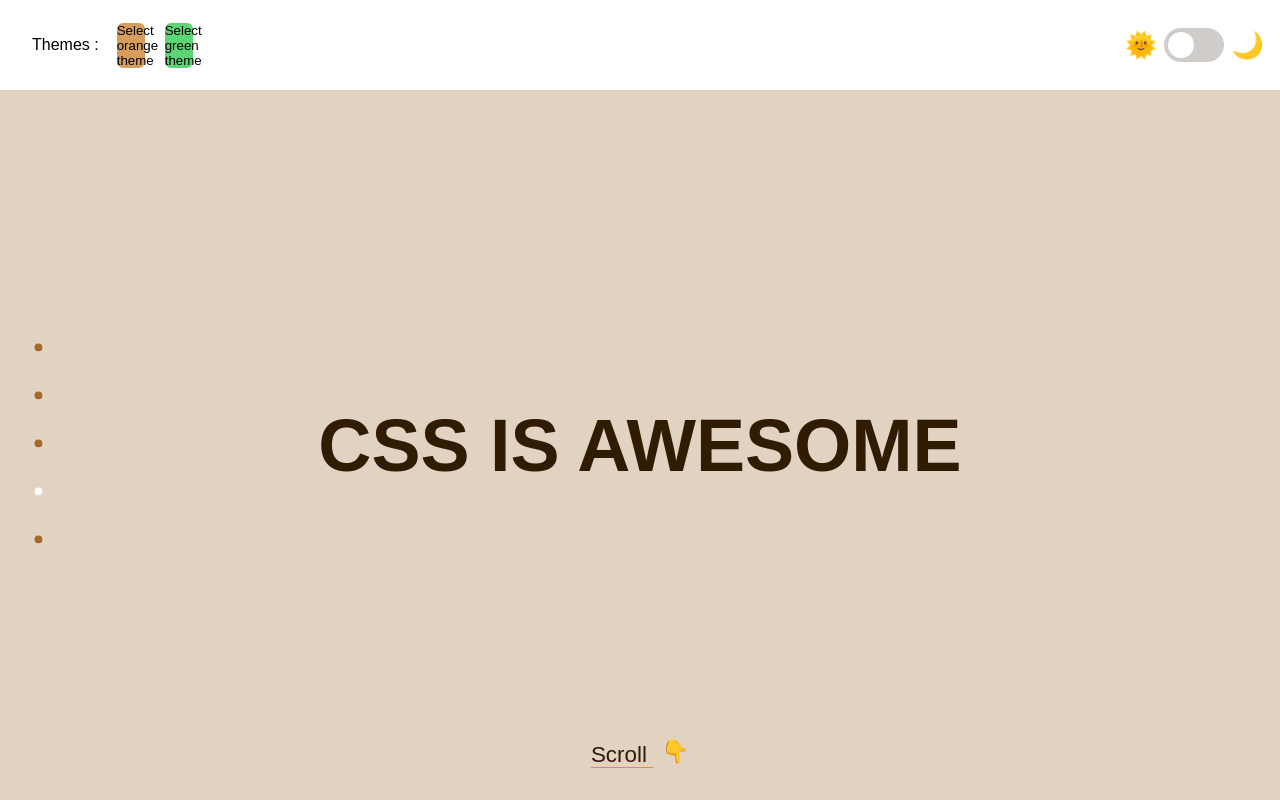
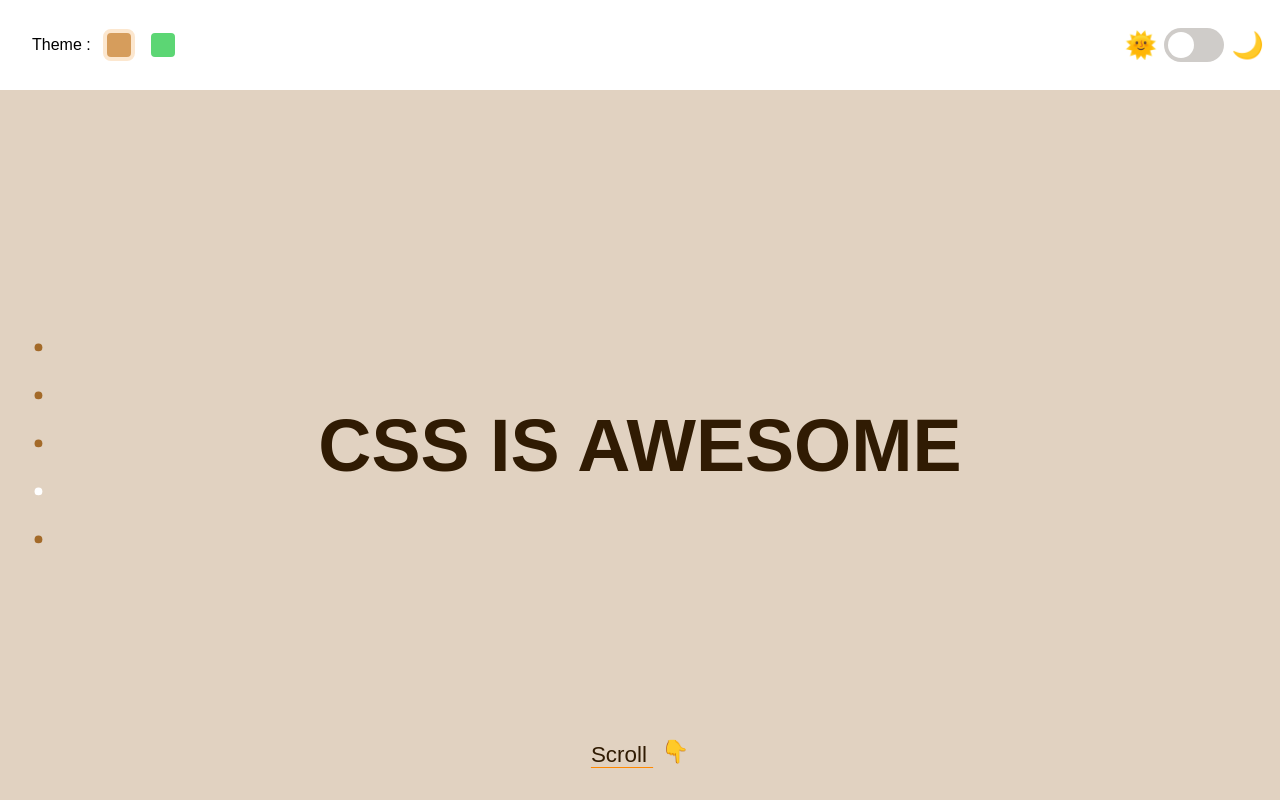
Before and after one commit to PabloBuisson/awesome-css, a plain HTML site: page index.html in a window 1280 px wide. Both pictures are taken after a click on the button "Select orange theme". Shown: the top 800 px of the page. Drawn offline with Linux system fonts and the light colour scheme.

Commit message:
improve accessibility on color theme buttons

```diff
--- a/index.html
+++ b/index.html
@@ -25,14 +25,14 @@
     <main>
         <header>
             <div id="container-color-theme">
-                Themes :
-                <button type="button" id="btn-orange-theme"
+                Theme :
+                <button type="button" id="btn-orange-theme" data-color="32"
                     class="btn-color-theme" onclick="changeColorTheme(32)">
-                    Select orange theme
+                    <span class="visually-hidden">Select orange theme</span>
                 </button>
-                <button type="button" id="btn-green-theme"
+                <button type="button" id="btn-green-theme" data-color="132"
                     class="btn-color-theme" onclick="changeColorTheme(132)">
-                    Select green theme
+                    <span class="visually-hidden">Select green theme</span>
                 </button>
             </div>
             <div id="container-light-theme">
--- a/main.js
+++ b/main.js
@@ -7,7 +7,7 @@ document.addEventListener("DOMContentLoaded", function (event) {
         const hue = +localStorage.getItem("color-theme");
         // change the variable "hue" of the :root
         document.documentElement.style.setProperty('--hue', hue);
-        // TODO: select the button with the hue selected
+        hightlightButtonTheme(hue);
     }
 
     // enable light theme
@@ -30,7 +30,21 @@ function changeColorTheme(hue) {
         document.documentElement.style.setProperty('--hue', hue);
         // save preferences in local storage
         localStorage.setItem("color-theme", hue);
+        hightlightButtonTheme(hue);
     }
+}
+
+// hightlight the button color theme
+function hightlightButtonTheme(hue) {
+    const btnColorTheme = document.querySelectorAll(".btn-color-theme");
+    btnColorTheme.forEach(btn => {
+        const colorData = btn.getAttribute("data-color");
+        if (+colorData == hue) {
+            btn.classList.add("btn-color-theme-selected");
+        } else {
+            btn.classList.remove("btn-color-theme-selected");
+        }
+    })
 }
 
 // Change light theme
--- a/style.css
+++ b/style.css
@@ -116,6 +116,16 @@ code {
     text-align: right !important;
 }
 
+.visually-hidden:not(:focus):not(:active) {
+    clip: rect(0 0 0 0);
+    clip-path: inset(100%);
+    height: 1px;
+    overflow: hidden;
+    position: absolute;
+    white-space: nowrap;
+    width: 1px;
+}
+
 ul {
     line-height: 2;
 }
@@ -214,7 +224,7 @@ header {
 #container-color-theme {
     display: flex;
     align-items: center;
-    gap: 1rem;
+    gap: 0.75rem;
     color: black;
     padding: 0 2rem;
 }
@@ -222,12 +232,13 @@ header {
 .btn-color-theme {
     aspect-ratio: 1;
     width: 2rem;
-    border: 2px solid white;
+    border: 0.25rem solid white;
     border-radius: 0.5rem;
+    cursor: pointer;
 }
 
 .btn-color-theme-selected {
-    border: 2px solid var(--main-color, grey);
+    border: 0.25rem solid hsl(var(--hue), 90%, 90%);
 }
 
 #btn-orange-theme {
@@ -427,7 +438,7 @@ header {
     border: none;
     border-radius: 0.25rem;
     cursor: pointer;
-    background-color: var(--accent-color);
+    background-color: var(--constrast-color);
     color: white;
     box-shadow: 0 4px 6px rgba(50, 50, 93, .11),
         0 1px 3px rgba(0, 0, 0, .08);
```
